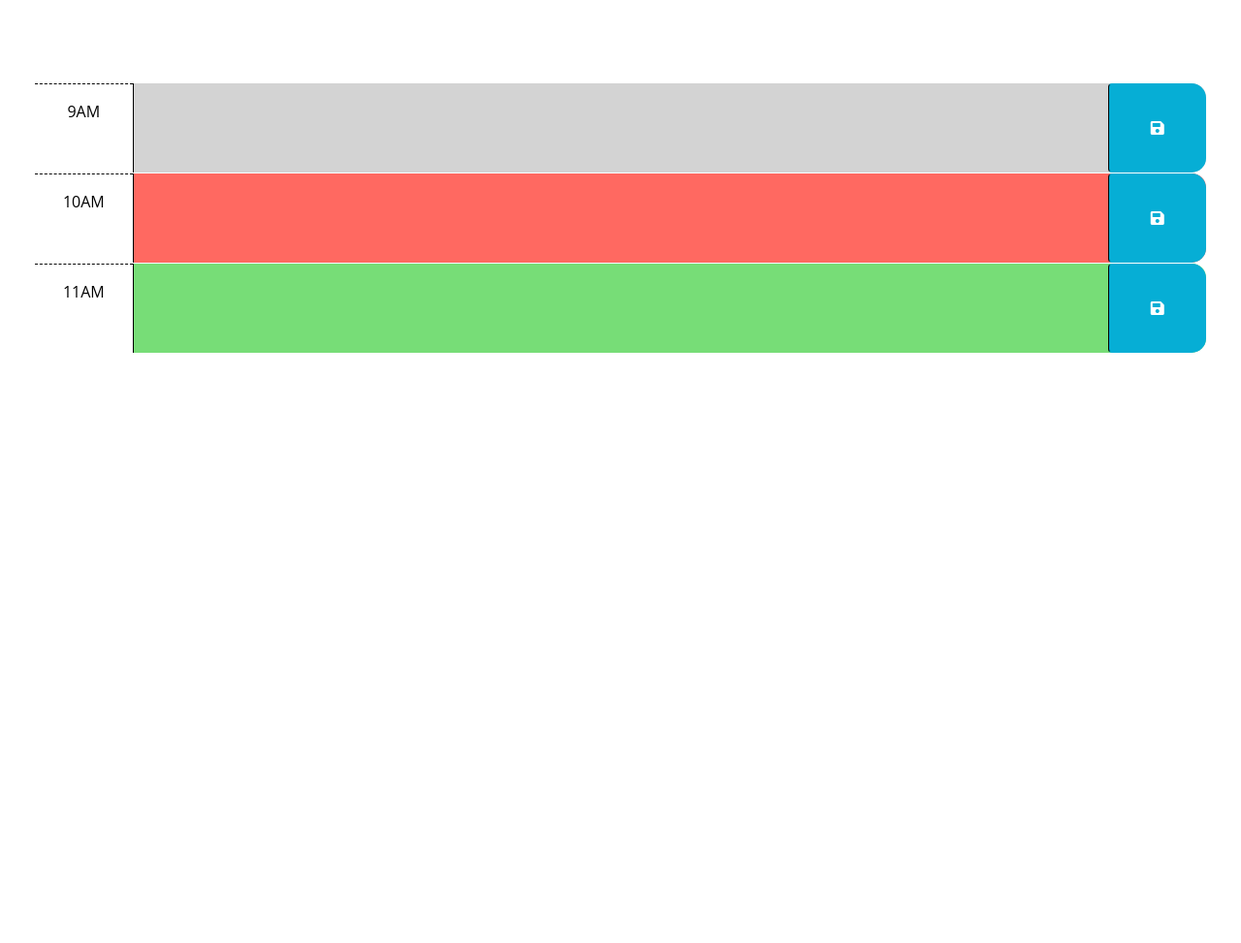
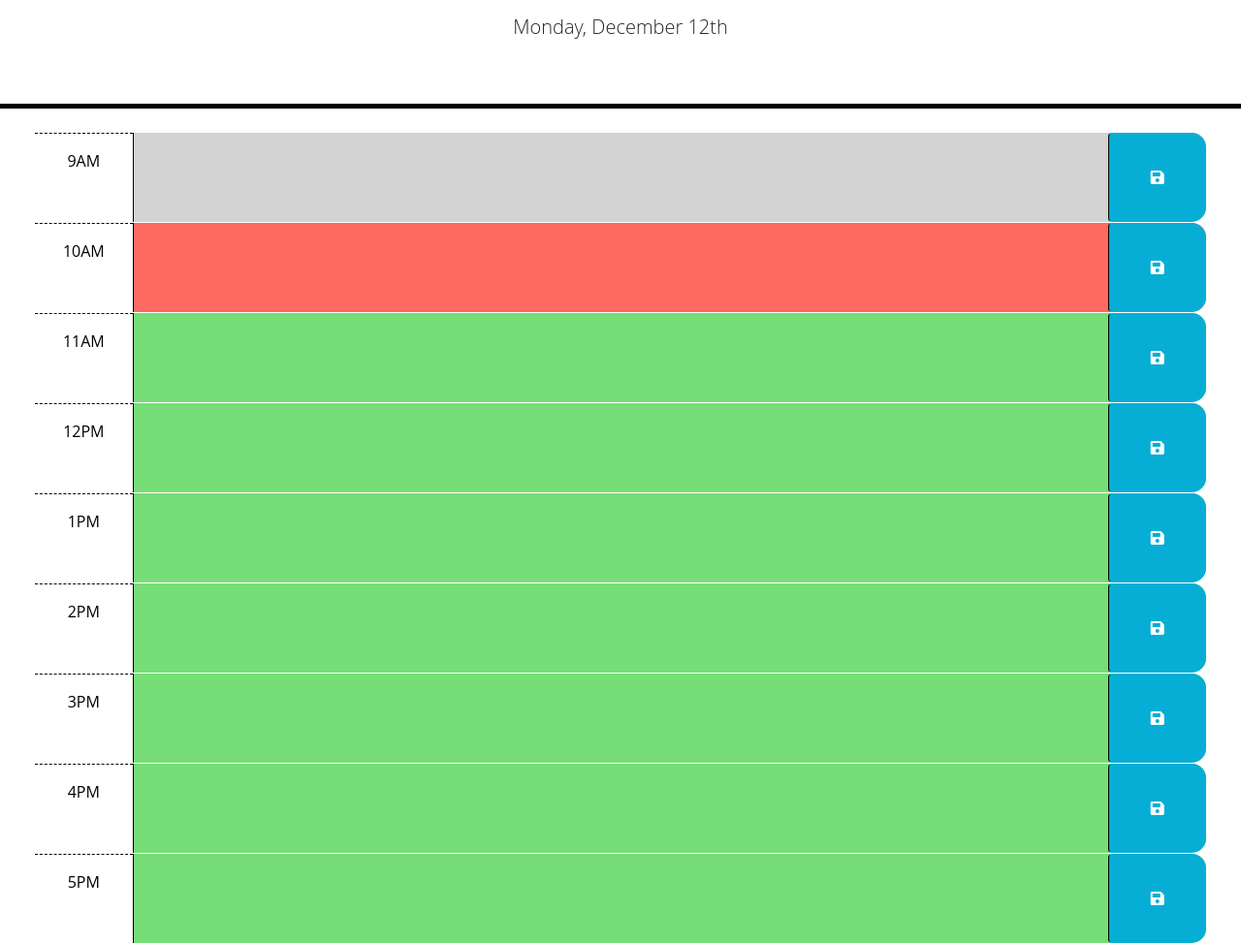
Before and after one commit to mqas1/work-day-scheduler, a plain HTML site: page index.html in a window 1280 px wide. Shown: the part 166-1139 px from the top of the page at 97% size. Before the commit the page ends 800 px from the top, so only its background shows below. Drawn offline with nearby package versions, Linux system fonts and the light colour scheme.

Commit message:
adds date to header using jsday

```diff
--- a/assets/css/style.css
+++ b/assets/css/style.css
@@ -1,6 +1,11 @@
 body {
     font-family: 'Open Sans', sans-serif;
     font-size: 16px;
+  }
+
+  header {
+    text-align: center;
+    border-bottom: 5px solid black;
   }
 
   textarea {
--- a/assets/js/script.js
+++ b/assets/js/script.js
@@ -20,4 +20,15 @@ $(function () {
     // attribute of each time-block be used to do this?
     //
     // TODO: Add code to display the current date in the header of the page.
+
+    var currentDayEl = $('#currentDay');
+    dayjs.extend(window.dayjs_plugin_advancedFormat);
+    function displayCurrentDay () {
+
+        var currentDay = dayjs().format('dddd, MMMM Do');
+        currentDayEl.text(currentDay);
+    }
+
+    displayCurrentDay();
+
   });
--- a/index.html
+++ b/index.html
@@ -67,13 +67,61 @@
           <i class="fas fa-save" aria-hidden="true"></i>
         </button>
       </div>
+
+      <div id="hour-12" class="row time-block future">
+        <div class="col-2 col-md-1 hour text-center py-3">12PM</div>
+        <textarea class="col-8 col-md-10 description" rows="3"> </textarea>
+        <button class="btn saveBtn col-2 col-md-1" aria-label="save">
+          <i class="fas fa-save" aria-hidden="true"></i>
+        </button>
+      </div>
+
+      <div id="hour-13" class="row time-block future">
+        <div class="col-2 col-md-1 hour text-center py-3">1PM</div>
+        <textarea class="col-8 col-md-10 description" rows="3"> </textarea>
+        <button class="btn saveBtn col-2 col-md-1" aria-label="save">
+          <i class="fas fa-save" aria-hidden="true"></i>
+        </button>
+      </div>
+
+      <div id="hour-14" class="row time-block future">
+        <div class="col-2 col-md-1 hour text-center py-3">2PM</div>
+        <textarea class="col-8 col-md-10 description" rows="3"> </textarea>
+        <button class="btn saveBtn col-2 col-md-1" aria-label="save">
+          <i class="fas fa-save" aria-hidden="true"></i>
+        </button>
+      </div>
+
+      <div id="hour-15" class="row time-block future">
+        <div class="col-2 col-md-1 hour text-center py-3">3PM</div>
+        <textarea class="col-8 col-md-10 description" rows="3"> </textarea>
+        <button class="btn saveBtn col-2 col-md-1" aria-label="save">
+          <i class="fas fa-save" aria-hidden="true"></i>
+        </button>
+      </div>
+
+      <div id="hour-16" class="row time-block future">
+        <div class="col-2 col-md-1 hour text-center py-3">4PM</div>
+        <textarea class="col-8 col-md-10 description" rows="3"> </textarea>
+        <button class="btn saveBtn col-2 col-md-1" aria-label="save">
+          <i class="fas fa-save" aria-hidden="true"></i>
+        </button>
+      </div>
+
+      <div id="hour-17" class="row time-block future">
+        <div class="col-2 col-md-1 hour text-center py-3">5PM</div>
+        <textarea class="col-8 col-md-10 description" rows="3"> </textarea>
+        <button class="btn saveBtn col-2 col-md-1" aria-label="save">
+          <i class="fas fa-save" aria-hidden="true"></i>
+        </button>
+      </div>
     </div>
 
     <script src="https://cdnjs.cloudflare.com/ajax/libs/jquery/3.2.1/jquery.min.js"></script>
     <script src="https://cdn.jsdelivr.net/npm/dayjs@1.11.3/dayjs.min.js"
     integrity="sha256-iu/zLUB+QgISXBLCW/mcDi/rnf4m4uEDO0wauy76x7U="
     crossorigin="anonymous"></script>
-
+    <script src="https://cdnjs.cloudflare.com/ajax/libs/dayjs/1.11.3/plugin/advancedFormat.min.js"></script>
     <script src="./assets/js/script.js"></script>
   </body>
 </html>
```
Also changed, not shown: 1 other file.
